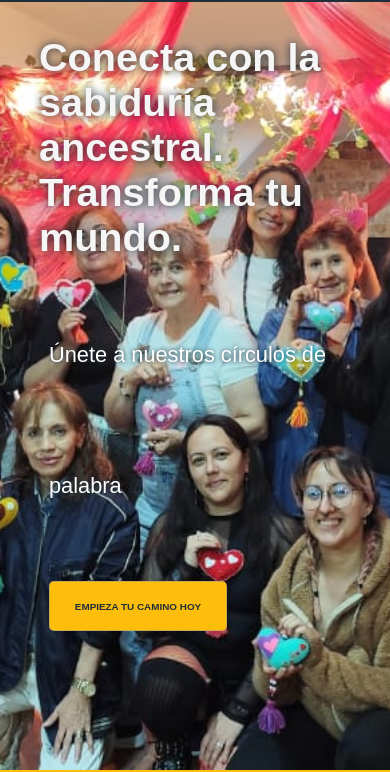
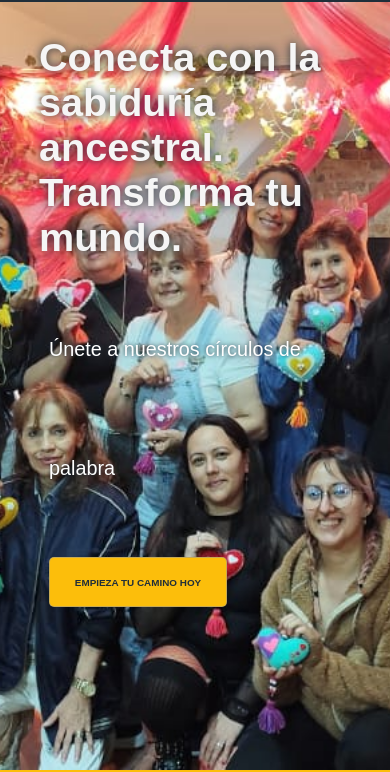
Before and after one commit to DaniloLeon0709/Proyecto-Fundacion, a plain HTML site: page index.html in a window 390 px wide. Shown: the part 78-850 px from the top of the page. Drawn offline with Linux system fonts and the light colour scheme.

Commit message:
Estructura V4.1 (Media Query)

```diff
--- a/style.css
+++ b/style.css
@@ -727,7 +727,7 @@ a {
     background-image: url('bg2.jpeg');
 } */
 
-@media (max-width: 768px) {
+@media (max-width: 800px) {
     body {
         font-size: 13px;
     }
@@ -893,7 +893,7 @@ a {
 
     .background-section-1 p{
         line-height: 6;
-        font-size: 2.2em;
+        font-size: 2em;
     }
 
     .who-container, .how-container, .testimonial-container, .event-container, .blog-container, .community-container {
```
